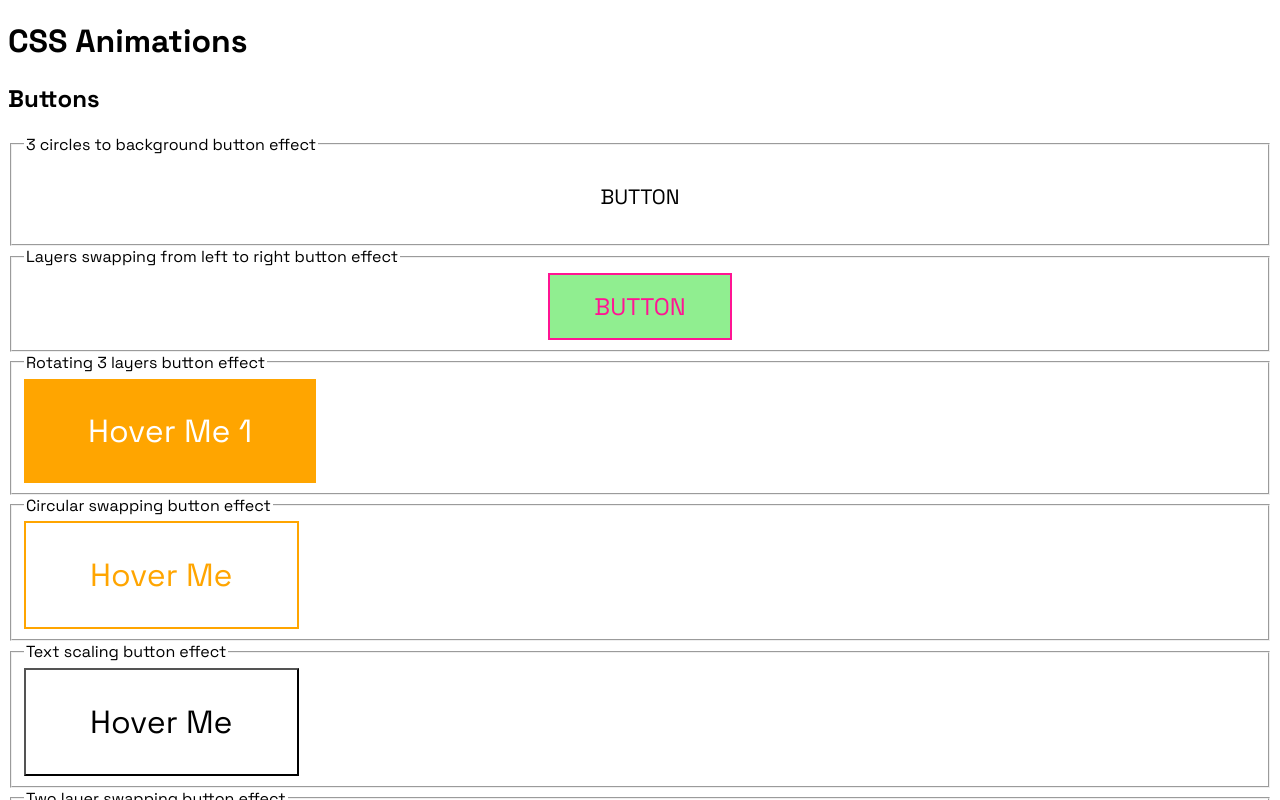
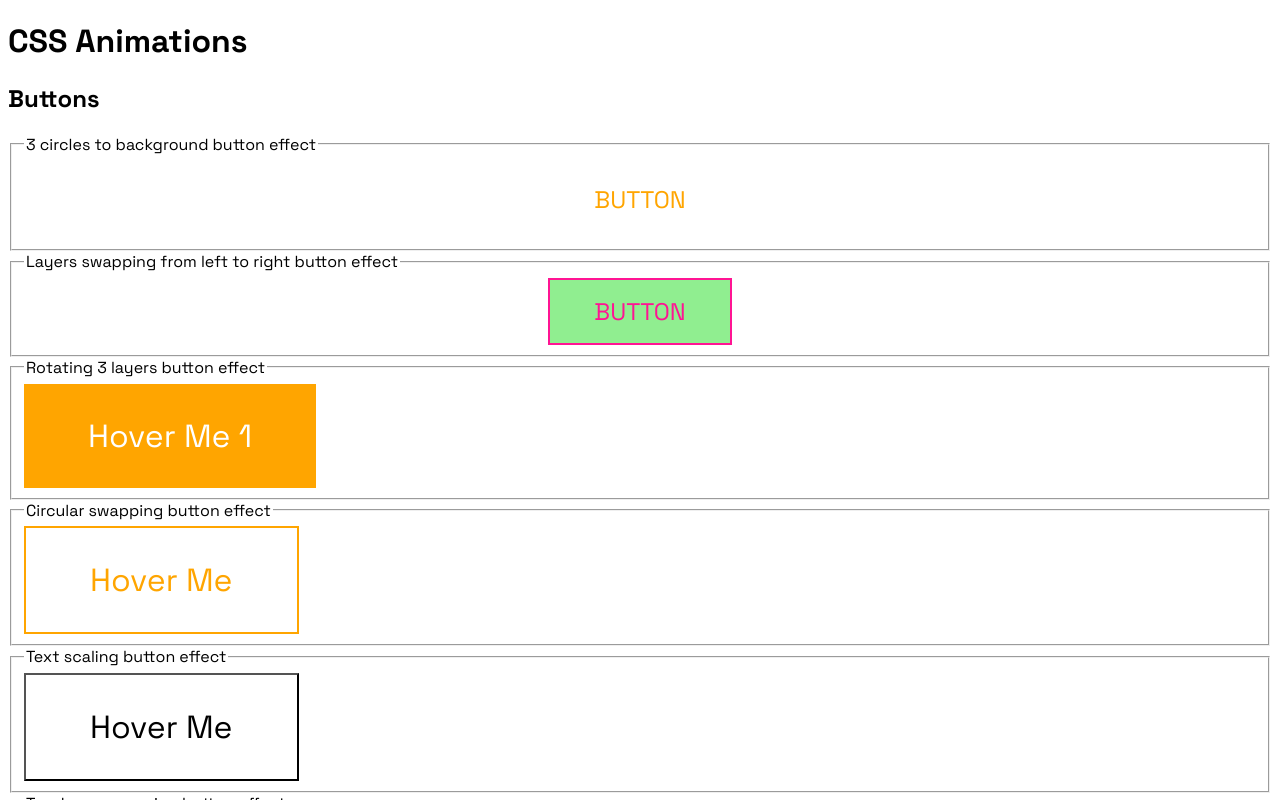
Before and after one commit to siddtheone/css-animations, a React (Create React App) app: page / in a window 1280 px wide. Shown: the top 800 px of the page. Built offline with nearby package versions, Linux system fonts and the light colour scheme.

Commit message:
Update 25.js and 26.js

```diff
--- a/src/25.js
+++ b/src/25.js
@@ -9,6 +9,7 @@ const Button = styled.button`
   background: transparent;
   text-transform: uppercase;
   color: transparent;
+  cursor: pointer;
 
   &:before,
   &:after {
--- a/src/26.js
+++ b/src/26.js
@@ -1,11 +1,78 @@
 import styled from "styled-components";
 
 export const Button = styled.button`
-  font-size: 1.3rem;
+  font-size: 1.5rem;
   padding: 1.5rem 3rem;
   background: transparent;
+  color: orange;
   border: none;
   text-transform: uppercase;
+  position: relative;
+  transition: all 0.4s;
+
+  &:before,
+  &:after {
+    content: "";
+    width: 1em;
+    height: 1em;
+    border-radius: 50%;
+    background: orange;
+    position: absolute;
+    top: 50%;
+    transform: translateY(-50%);
+    transition: all 0.5s;
+    z-index: -1;
+    opacity: 0;
+  }
+
+  &:before {
+    left: 0;
+    box-shadow: -3em 0 0 orange;
+  }
+  &:after {
+    right: 0;
+    box-shadow: 3em 0 0 orange;
+  }
+
+  &:hover {
+    &:before,
+    &:after {
+      opacity: 1;
+    }
+    &:before {
+      left: 50%;
+      transform: translateX(-50%) translateY(-50%);
+      box-shadow: 1.3em 0 0 orange;
+    }
+    &:after {
+      right: 50%;
+      transform: translateX(50%) translateY(-50%);
+      box-shadow: -1.3em 0 0 orange;
+    }
+  }
+
+  span {
+    position: absolute;
+    top: 0;
+    left: 0;
+    width: 100%;
+    height: 100%;
+    background: orange;
+    border-radius: 10px;
+    scale: 0;
+    z-index: -1;
+    transition: all 0.3s;
+  }
+
+  &:hover {
+    color: gray;
+    transition-delay: 0.4s;
+
+    span {
+      scale: 1;
+      transition-delay: 0.4s;
+    }
+  }
 `;
 
 const Centered = styled.div`
@@ -14,6 +81,9 @@ const Centered = styled.div`
 
 export const TwentySix = () => (
   <Centered>
-    <Button>Button</Button>
+    <Button>
+      <span />
+      Button
+    </Button>
   </Centered>
 );
```
